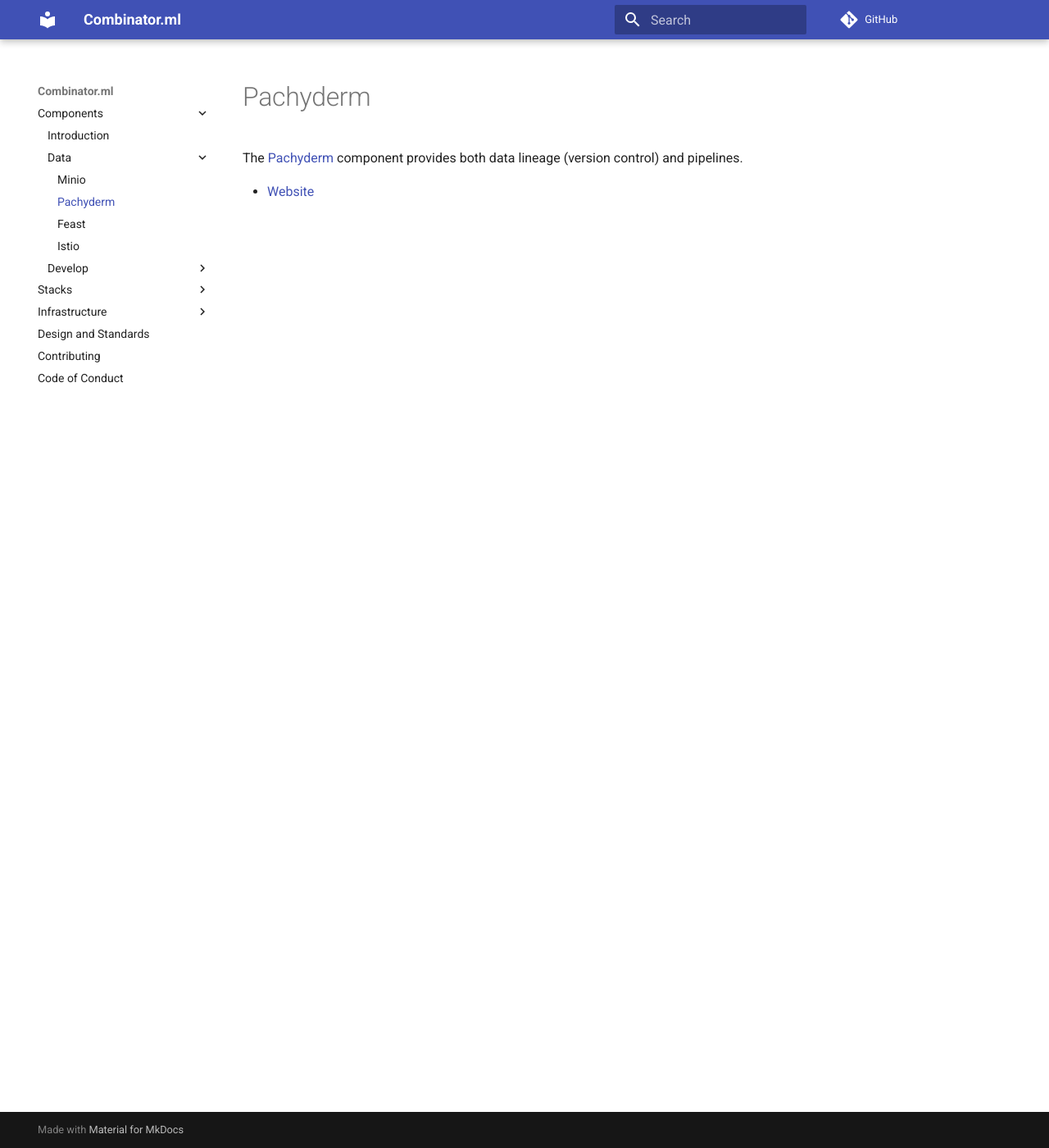
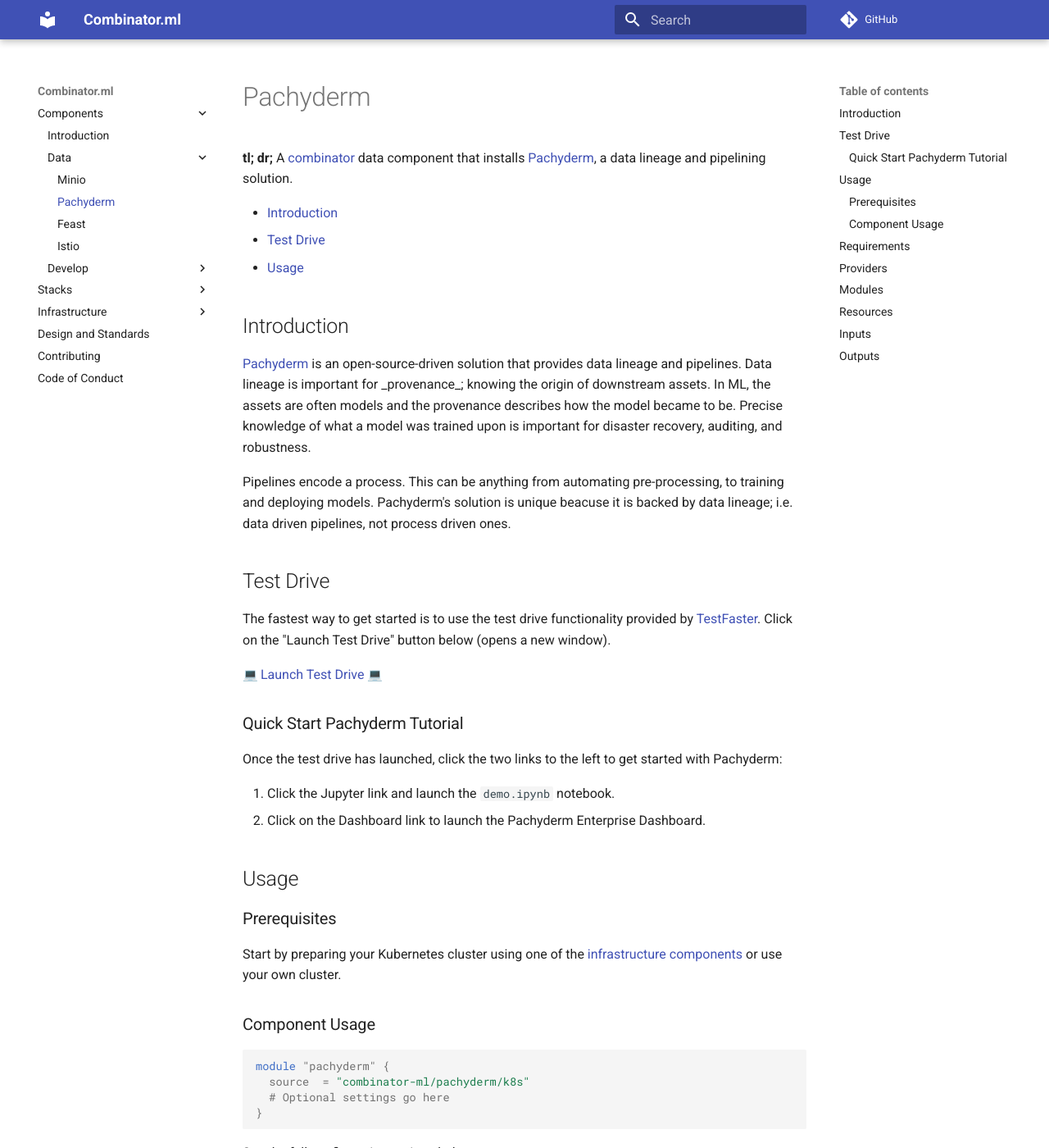
Before and after one commit to combinator-ml/combinator, an MkDocs documentation site: the page built from docs/components/data/pachyderm.md, in a window 1280 px wide and 1400 px high. Shown: the whole window at 82% size. Built offline with MkDocs 1.6.1 and Material for MkDocs 9.7.7, drawn with Linux system fonts in a browser that asks for light colours; emoji names are drawn with the system emoji font; comment, search, counter and statistics services are not loaded; some of the changed text lies outside the part shown.

Commit message:
docs: auto-update docs from combinator-ml/terraform-k8s-pachyderm

````diff
--- a/docs/components/data/pachyderm.md
+++ b/docs/components/data/pachyderm.md
@@ -1,5 +1,83 @@
 # Pachyderm
 
-The [Pachyderm](https://www.pachyderm.com) component provides both data lineage (version control) and pipelines.
+**tl; dr;** A [combinator](https://combinator.ml) data component that installs [Pachyderm](https://www.pachyderm.com), a data lineage and pipelining solution.
 
-- [Website](https://github.com/combinator-ml/terraform-k8s-pachyderm)
+- [Introduction](#introduction)
+- [Test Drive](#test-drive)
+- [Usage](#usage)
+
+## Introduction
+
+[Pachyderm](https://www.pachyderm.com) is an open-source-driven solution that provides data lineage and pipelines. Data lineage is important for \_provenance\_; knowing the origin of downstream assets. In ML, the assets are often models and the provenance describes how the model became to be. Precise knowledge of what a model was trained upon is important for disaster recovery, auditing, and robustness.
+
+Pipelines encode a process. This can be anything from automating pre-processing, to training and deploying models. Pachyderm's solution is unique beacuse it is backed by data lineage; i.e. data driven pipelines, not process driven ones.
+
+## Test Drive
+
+The fastest way to get started is to use the test drive functionality provided by [TestFaster](https://testfaster.ci). Click on the "Launch Test Drive" button below (opens a new window).
+
+<a href="https://testfaster.ci/launch?embedded=true&amp;repo=https://github.com/combinator-ml/terraform-k8s-pachyderm&amp;file=examples/testfaster/.testfaster.yml" target="\_blank">:computer: Launch Test Drive :computer:</a>
+
+### Quick Start Pachyderm Tutorial
+
+Once the test drive has launched, click the two links to the left to get started with Pachyderm:
+
+1. Click the Jupyter link and launch the `demo.ipynb` notebook.
+2. Click on the Dashboard link to launch the Pachyderm Enterprise Dashboard.
+
+## Usage
+
+### Prerequisites
+
+Start by preparing your Kubernetes cluster using one of the [infrastructure components](https://combinator.ml/infrastructure/introduction/) or use your own cluster.
+
+### Component Usage
+
+```terraform
+module "pachyderm" {
+  source  = "combinator-ml/pachyderm/k8s"
+  # Optional settings go here
+}
+```
+
+See the full configuration options below.
+
+## Requirements
+
+| Name | Version |
+|------|---------|
+| helm | ~> 2.1.2 |
+| kubernetes | ~> 2.2.0 |
+| null | ~> 3.1.0 |
+| provider | >= 2.0.0 |
+
+## Providers
+
+| Name | Version |
+|------|---------|
+| helm | ~> 2.1.2 |
+| kubernetes | ~> 2.2.0 |
+
+## Modules
+
+No Modules.
+
+## Resources
+
+| Name |
+|------|
+| [helm_release](https://registry.terraform.io/providers/hashicorp/helm/latest/docs/resources/release) |
+| [kubernetes_namespace](https://registry.terraform.io/providers/hashicorp/kubernetes/latest/docs/resources/namespace) |
+
+## Inputs
+
+| Name | Description | Type | Default | Required |
+|------|-------------|------|---------|:--------:|
+| namespace | (Optional) The namespace to install the release into. | `string` | `"pachyderm"` | no |
+| values | (Optional) List of values in raw yaml to pass to helm. See https://github.com/pachyderm/helmchart/blob/master/pachyderm/values.yaml. | `list(string)` | <pre>[<br>  "tls:\n  certName: null # Disable TLS\n  create: null # Disable TLS\npachd:\n  logLevel: debug\n  storage:\n    backend: LOCAL\n"<br>]</pre> | no |
+
+## Outputs
+
+| Name | Description |
+|------|-------------|
+| namespace | Namespace is the kubernetes namespace of the release. |
````
